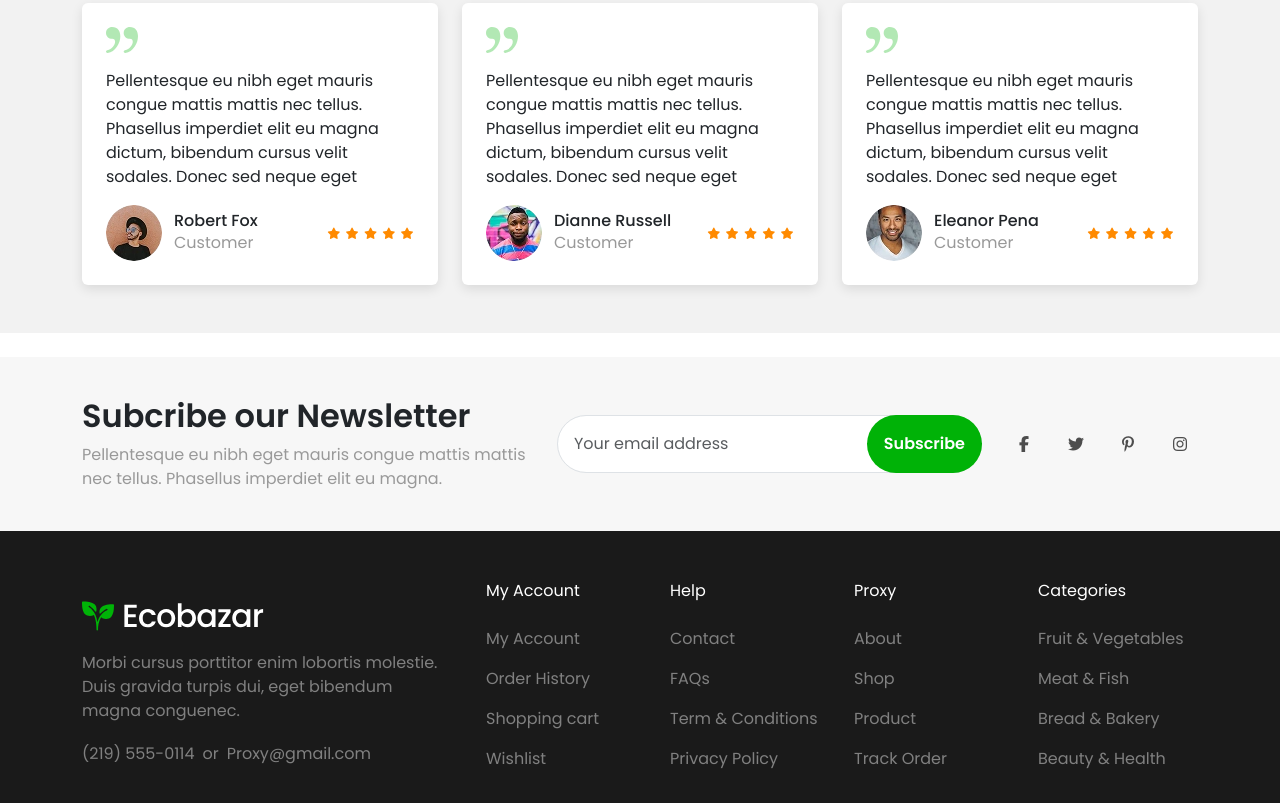
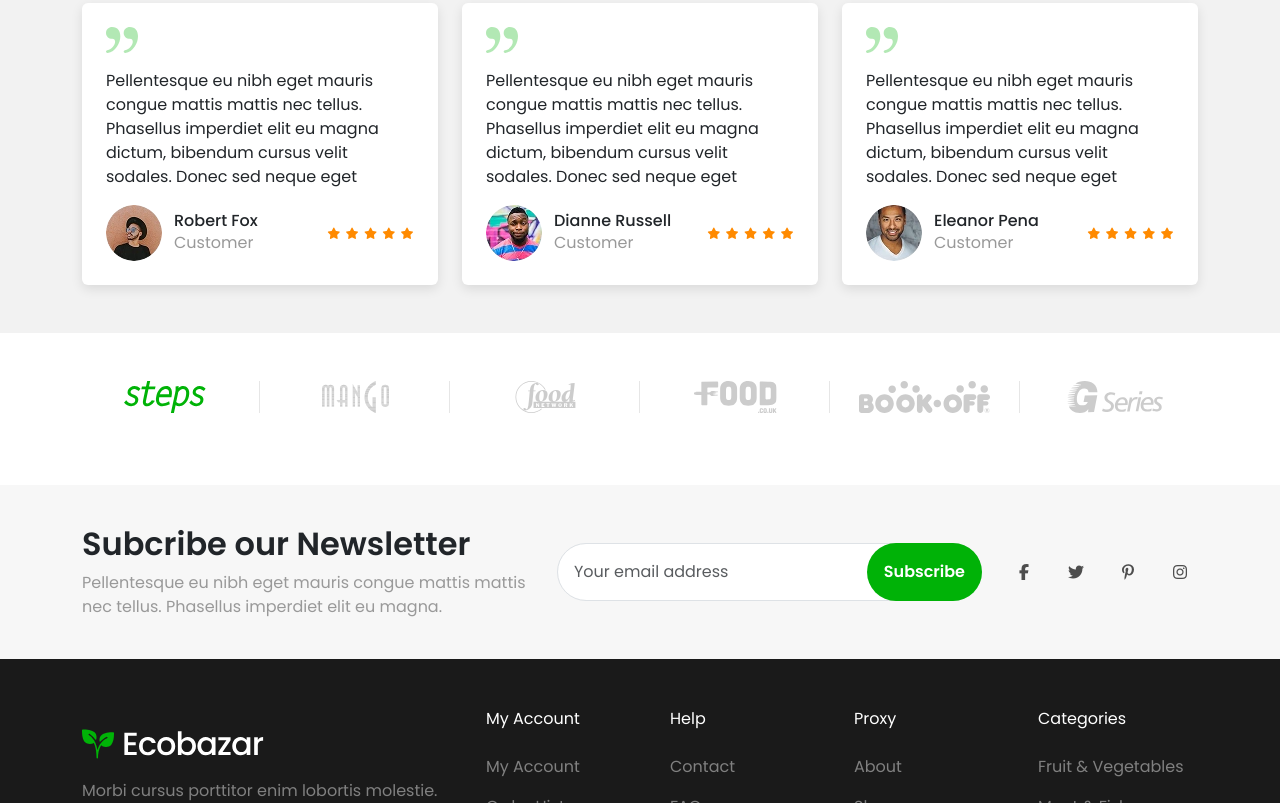
Before and after one commit to Abood-Najim/Organic-Shop, a plain HTML site: page index.html in a window 1280 px wide. Shown: the part 4384-5187 px from the top of the page. Drawn offline with nearby package versions, Linux system fonts and the light colour scheme.

Commit message:
Create Cooperations section

```diff
--- a/assests/css/main.css
+++ b/assests/css/main.css
@@ -778,6 +778,12 @@ h2{
   flex-direction: column;
 }
 }
+.cooperations {
+  .co-2,.co-3,.co-4,.co-5,.co-6{
+    box-shadow: -1px 0 var(--gray-1);
+  }
+
+}
 
 .footer .footer-t{
   background-color: #F7F7F7;
--- a/index.html
+++ b/index.html
@@ -1035,7 +1035,7 @@
     <section class="testimonials py-5">
       <div class="container-fluid container-lg">
         <div
-          class=" py-3 popular-p-top d-flex justify-content-between flex-column flex-sm-row text-center text-sm-start align-items-center">
+          class="py-3 testimonials-top d-flex justify-content-between flex-column flex-sm-row text-center text-sm-start align-items-center">
           <h2 class="text-capitalize">clients testimonials</h2>
           <div class="arrows">
             <button class="btn btn-primary" type="button">
@@ -1046,7 +1046,7 @@
             </button>
           </div>
         </div>
-        <div class="row">
+        <div class="row align-items-center">
           <div class="col-12 col-md-6 col-xl-4">
             <div class="testimonial p-4 d-flex flex-column gap-3 rounded-2">
               <div class="commas">
@@ -1136,6 +1136,43 @@
 
             </div>
 
+          </div>
+        </div>
+      </div>
+    </section>
+    <!-- when we take the javascript ibrary i will make it an auto-moving section but i think it's good for now :) -->
+    <section class="cooperations py-5">
+      <div class="container-fluid container-lg">
+        <div class="row align-items-center row-gap-3 text-center">
+          <div class="col co-1">
+            <a href="#" class="cooperation">
+              <img src="./assests/img/cooperations/steps.svg" alt="steps company logo">
+            </a>
+          </div>
+          <div class="col co-2">
+            <a href="#" class="cooperation">
+              <img src="./assests/img/cooperations/mango.svg" alt="mango company logo">
+            </a>
+          </div>
+          <div class="col co-3">
+            <a href="#" class="cooperation">
+              <img src="./assests/img/cooperations/food-network.svg" alt="food-network company logo">
+            </a>
+          </div>
+          <div class="col co-4">
+            <a href="#" class="cooperation">
+              <img src="./assests/img/cooperations/food-co-uk.svg" alt="food co.uk company logo">
+            </a>
+          </div>
+          <div class="col co-5">
+            <a href="#" class="cooperation">
+              <img src="./assests/img/cooperations/bookoff.svg" alt="bookoff company logo">
+            </a>
+          </div>
+          <div class="col co-6">
+            <a href="#" class="cooperation">
+              <img src="./assests/img/cooperations/G-series.svg" alt="G-series company logo">
+            </a>
           </div>
         </div>
       </div>
```
Also changed, not shown: assests/img/cooperations/G-series.svg (added), assests/img/cooperations/bookoff.svg (added), assests/img/cooperations/food-co-uk.svg (added), assests/img/cooperations/food-network.svg (added), assests/img/cooperations/mango.svg (added), assests/img/cooperations/steps.svg (added).
